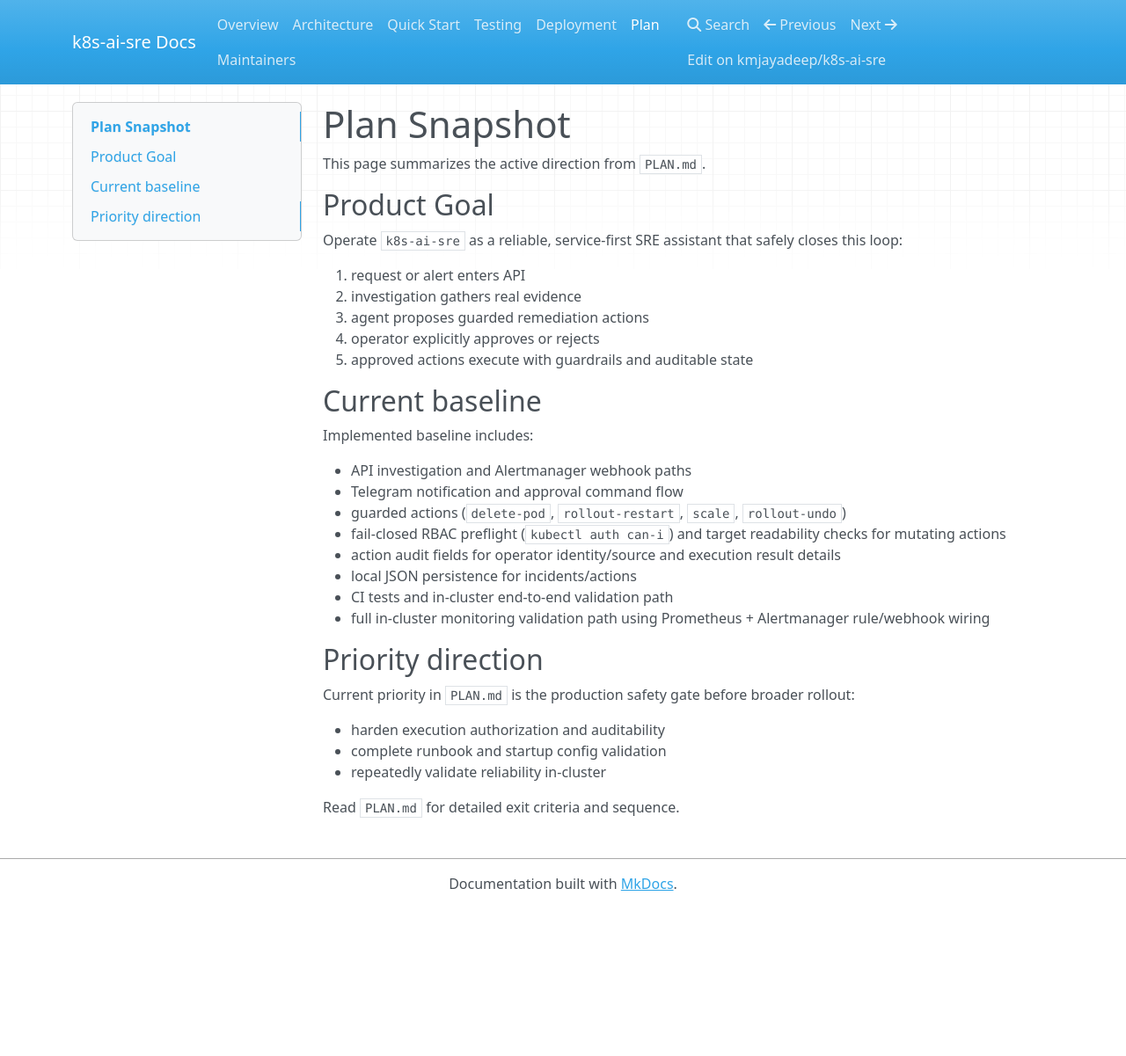
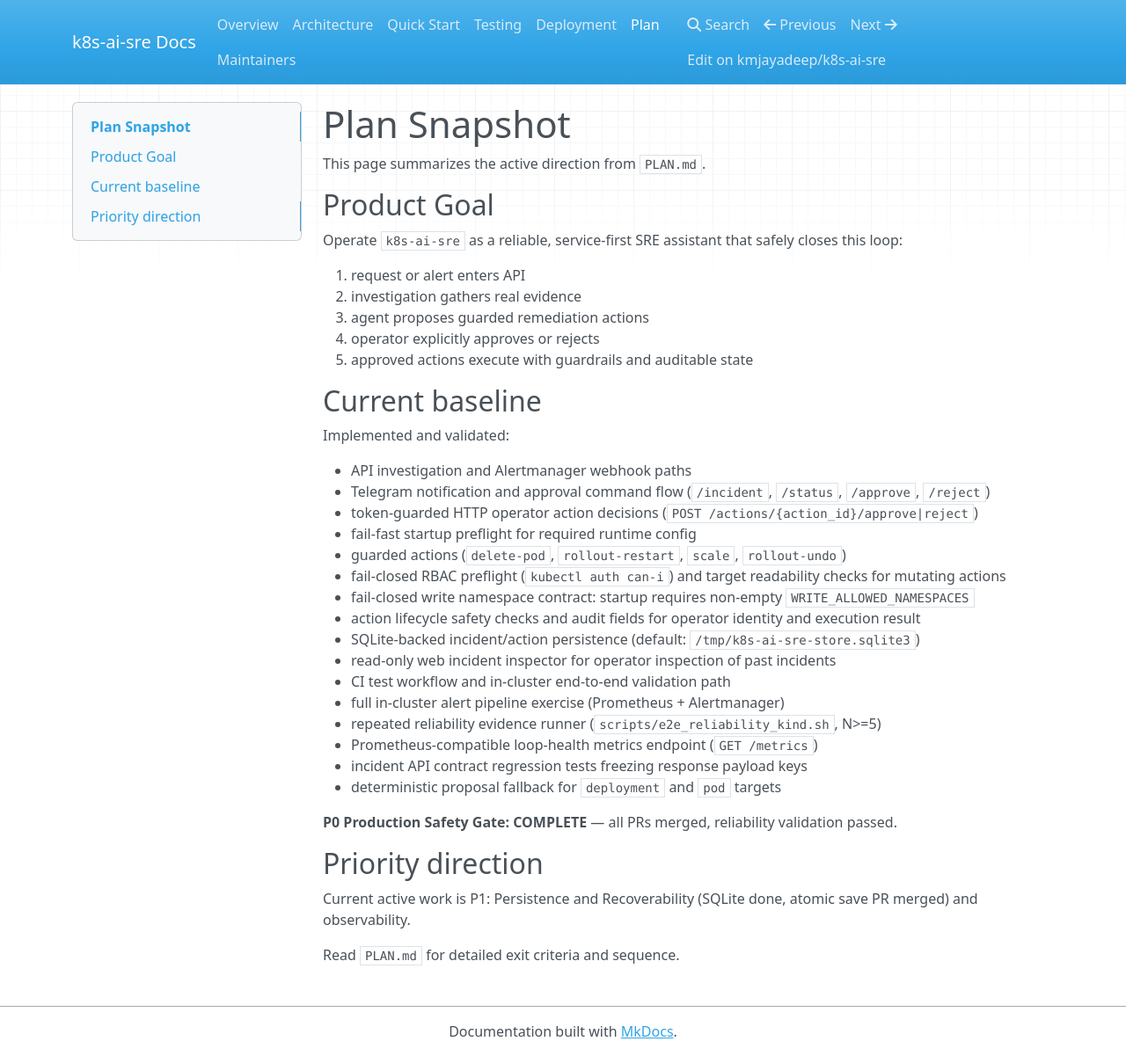
Before and after one commit to kmjayadeep/k8s-ai-sre, an MkDocs documentation site: the page built from docs/plan.md, in a window 1280 px wide and 1201 px high. Shown: the whole window at 88% size. Built offline with MkDocs 1.6.1, drawn with Linux system fonts in a browser that asks for light colours; nearby versions of some CDN libraries.

Commit message:
docs: align docs on post-P0 state (SQLite, P0 complete, reliability scripts)

```diff
--- a/docs/plan.md
+++ b/docs/plan.md
@@ -14,23 +14,29 @@ Operate `k8s-ai-sre` as a reliable, service-first SRE assistant that safely clos
 
 ## Current baseline
 
-Implemented baseline includes:
+Implemented and validated:
 
 - API investigation and Alertmanager webhook paths
-- Telegram notification and approval command flow
+- Telegram notification and approval command flow (`/incident`, `/status`, `/approve`, `/reject`)
+- token-guarded HTTP operator action decisions (`POST /actions/{action_id}/approve|reject`)
+- fail-fast startup preflight for required runtime config
 - guarded actions (`delete-pod`, `rollout-restart`, `scale`, `rollout-undo`)
 - fail-closed RBAC preflight (`kubectl auth can-i`) and target readability checks for mutating actions
-- action audit fields for operator identity/source and execution result details
-- local JSON persistence for incidents/actions
-- CI tests and in-cluster end-to-end validation path
-- full in-cluster monitoring validation path using Prometheus + Alertmanager rule/webhook wiring
+- fail-closed write namespace contract: startup requires non-empty `WRITE_ALLOWED_NAMESPACES`
+- action lifecycle safety checks and audit fields for operator identity and execution result
+- SQLite-backed incident/action persistence (default: `/tmp/k8s-ai-sre-store.sqlite3`)
+- read-only web incident inspector for operator inspection of past incidents
+- CI test workflow and in-cluster end-to-end validation path
+- full in-cluster alert pipeline exercise (Prometheus + Alertmanager)
+- repeated reliability evidence runner (`scripts/e2e_reliability_kind.sh`, N>=5)
+- Prometheus-compatible loop-health metrics endpoint (`GET /metrics`)
+- incident API contract regression tests freezing response payload keys
+- deterministic proposal fallback for `deployment` and `pod` targets
+
+**P0 Production Safety Gate: COMPLETE** — all PRs merged, reliability validation passed.
 
 ## Priority direction
 
-Current priority in `PLAN.md` is the production safety gate before broader rollout:
-
-- harden execution authorization and auditability
-- complete runbook and startup config validation
-- repeatedly validate reliability in-cluster
+Current active work is P1: Persistence and Recoverability (SQLite done, atomic save PR merged) and observability.
 
 Read `PLAN.md` for detailed exit criteria and sequence.
```
Also changed, not shown: docs/architecture.md (+1 -1 lines), docs/index.md (+1 -1 lines), docs/quickstart.md (+7 -6 lines), docs/testing.md (+9 -2 lines).
